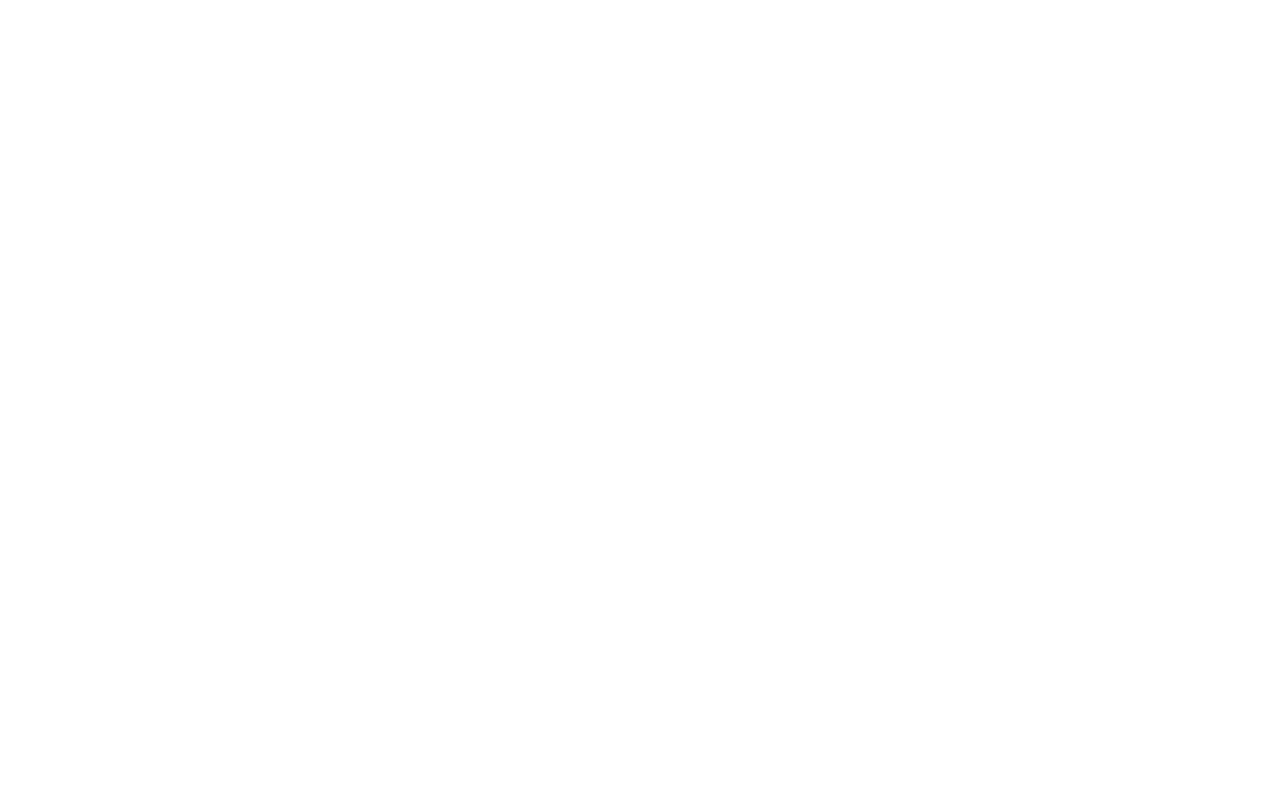
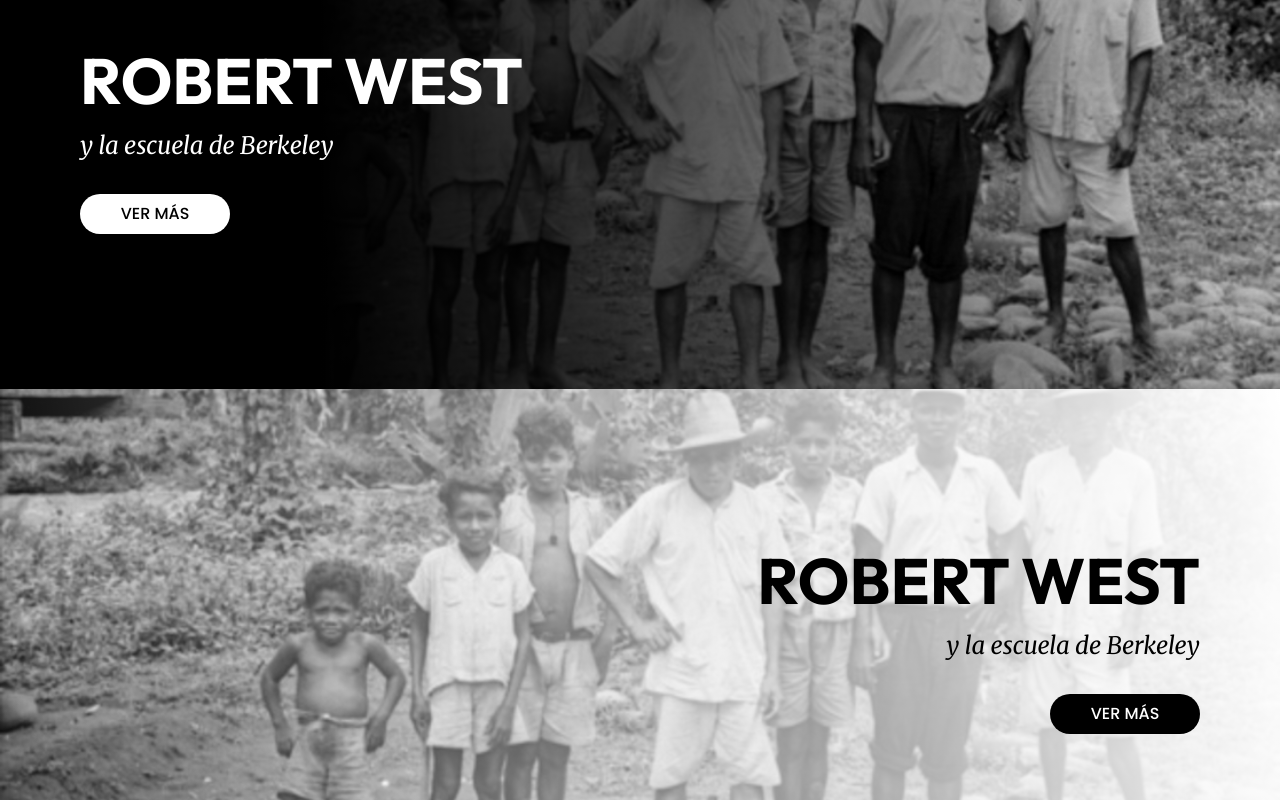
Before and after one commit to DuvanProgrammer/robert-west, a Next.js app: page /components in a window 1280 px wide. Shown: the part 660-1460 px from the top of the page. Before the commit the page ends 800 px from the top, so only its background shows below. Built offline with nearby package versions, Linux system fonts and the light colour scheme.

Commit message:
final componente pages

```diff
--- /dev/null
+++ b/components/Cardmenu.jsx
@@ -0,0 +1,27 @@
+import "bootstrap/dist/css/bootstrap.css";
+import styles from "../styles/Cardmenu.module.css";
+import Image from "next/image";
+
+export default function Cardmenu({fondo, title, subtitle, link, white}) {
+
+  let modeClass = ""
+  if(white){
+    modeClass = styles.rwCardmenuWhite
+  }
+
+  return (
+    <div className={`${modeClass} ${styles.rwCardmenu}`}>
+      <Image
+        className={styles.rwCardmenuFondo}
+        src={fondo}
+        layout="fill"
+        objectFit="cover"
+      />
+      <div className={styles.rwCardmenuContent}>
+        <h2>{title}</h2>
+        <span>{subtitle}</span>
+        <a href={link}>Ver Más</a>
+      </div>
+    </div>
+  );
+}
--- a/components/Header.jsx
+++ b/components/Header.jsx
@@ -1,9 +1,16 @@
 import Link from "next/link";
+import "bootstrap/dist/css/bootstrap.css"
 import styles from "../styles/Header.module.css";
 
-export default function header() {
+export default function header({dark}) {
+
+  let modeClass = ""
+  if(dark){
+    modeClass = styles.rwHeaderDark
+  }
+
   return (
-    <header className={`${styles.rwHeader}`}>
+    <header className={`${modeClass} ${styles.rwHeader}`}>
       <nav className={`w-100 ${styles.rwHeaderCont}`}>
         <ul className={`nav justify-content-center ${styles.rwHeaderContItemsUl}`}>
           <li className={`nav-item ${styles.rwHeaderContItems}`}>
--- a/pages/components.jsx
+++ b/pages/components.jsx
@@ -1,6 +1,8 @@
 import Footer from "../components/Footer"
 import Header from "../components/Header"
 import Chapters from "../components/Chapters"
+import Cardmenu from "../components/Cardmenu"
+import FondoPrueba from "../public/img/fondo-cardmenu.png"
 
 
 
@@ -8,7 +10,11 @@ export default function components() {
 
     return (
         <div>
-            <Header />
+            <Header
+            />
+            <Header
+                dark={true}
+            />
 
             <div className="container mt-5 mb-5">
                 <div className="row">
@@ -35,6 +41,20 @@ export default function components() {
                     </div>
                 </div>
             </div>
+
+            <Cardmenu
+                fondo= {FondoPrueba}
+                title= 'ROBERT WEST'
+                subtitle= 'y la escuela de Berkeley'
+                link= "#"
+            />
+            <Cardmenu
+                fondo= {FondoPrueba}
+                title= 'ROBERT WEST'
+                subtitle= 'y la escuela de Berkeley'
+                link= "#"
+                white={true}
+            />
         <Footer />
         </div>
     )
--- /dev/null
+++ b/styles/Cardmenu.module.css
@@ -0,0 +1,90 @@
+.rwCardmenu{
+    width: 100%;
+    position: relative;
+    min-height: 500px;
+}
+.rwCardmenu::before{
+    position: absolute;
+    content: "";
+    top: 0;
+    right: 0;
+    width: 100%;
+    min-height: 500px;
+    background: rgb(0,0,0);
+    background: linear-gradient(90deg, rgba(0,0,0,1) 25%, rgba(255,255,255,0) 100%);
+    z-index: 1;
+}
+.rwCardmenuContent{
+    width: 100%;
+    min-height: 500px;
+    position: relative;
+    z-index: 2;
+    display: flex;
+    flex-direction: column;
+    justify-content: center;
+    padding: 5em;
+}
+
+.rwCardmenuContent h2{
+    color: white;
+    font-size: 64px;
+}
+
+.rwCardmenuContent span{
+    color: white;
+    font-size: 24px;
+    font-family: 'Merriweather', sans-serif;
+    font-style: italic;
+}
+.rwCardmenuContent a{
+    background-color: white;
+    padding: 1em 0;
+    color: black;
+    width: 150px;
+    border-radius: 30px;
+    text-align: center;
+    margin-top: 30px;
+    font-family: 'Poppins', sans-serif;
+    line-height: .5em;
+    text-transform: uppercase;
+    text-decoration: none;
+    transition: all .4s;
+}
+.rwCardmenuContent a:hover{
+    background-color: #636363;
+    color: white;
+}
+
+.rwCardmenuWhite::before{
+    position: absolute;
+    content: "";
+    top: 0;
+    right: 0;
+    width: 100%;
+    min-height: 500px;
+    background: rgb(255,255,255);
+    background: linear-gradient(260deg, rgba(255,255,255,1) 0%, rgba(255,255,255,0) 100%);
+    z-index: 1;
+}
+
+.rwCardmenuWhite .rwCardmenuContent{
+    align-items: end;
+}
+
+.rwCardmenuWhite .rwCardmenuContent h2{
+    color: black;
+}
+
+.rwCardmenuWhite .rwCardmenuContent span{
+    color: black;
+}
+
+.rwCardmenuWhite .rwCardmenuContent a{
+    background-color: black;
+    color: white;
+}
+
+.rwCardmenuWhite .rwCardmenuContent a:hover{
+    background-color: #636363;
+    color: white;
+}
--- a/styles/Header.module.css
+++ b/styles/Header.module.css
@@ -26,3 +26,9 @@
 .rwHeaderDark a{
     color: white;
 }
+
+.rwHeaderDark a:hover{
+    color: white;
+    font-weight: bold;
+    text-decoration: underline;
+}
--- a/styles/globals.css
+++ b/styles/globals.css
@@ -1,4 +1,4 @@
-@import url('https://fonts.googleapis.com/css2?family=Merriweather:ital@1&family=Outfit:wght@100;400;700&display=swap');
+@import url('https://fonts.googleapis.com/css2?family=Merriweather:ital@1&family=Outfit:wght@100;400;700&family=Poppins:wght@500&display=swap');
 
 html,
 body {
@@ -8,12 +8,12 @@ body {
 }
 h1,h2,h3,h4,h5{
   font-family: 'Outfit',sans-serif;
-  font-weight: bold;
+  font-weight: 700 !important;
 }
 
 .font-merriweather{
   font-family: 'Merriweather', sans-serif;
-  font-family: italic;
+  font-style: italic;
 }
 
 p, span {
```
Also changed, not shown: public/img/fondo-cardmenu.png (added).
